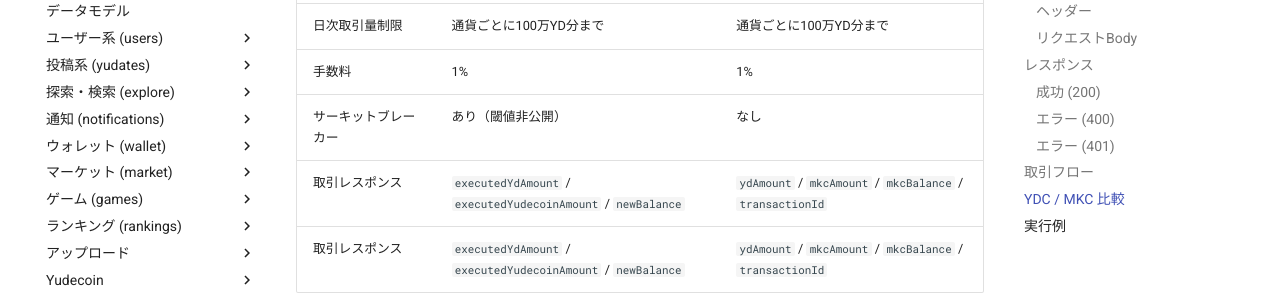
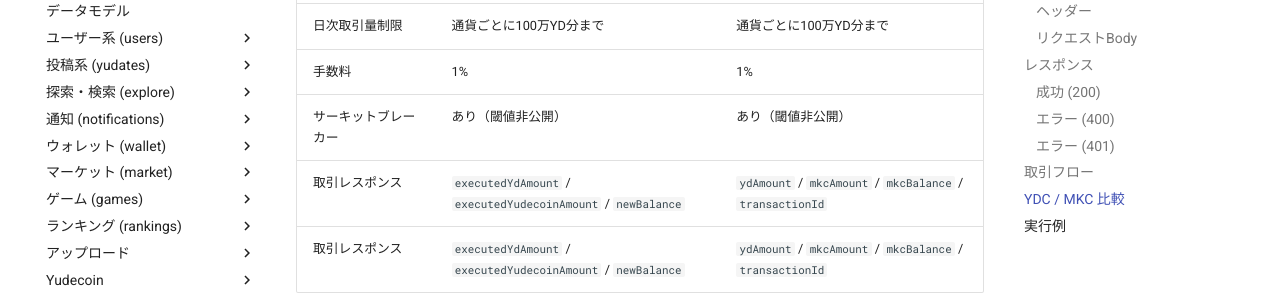
Before and after one commit to v0lkey/yudetter-api-docs, an MkDocs documentation site: the page built from docs/mikancoin/exchange.md, in a window 1280 px wide and 900 px high, scrolled down 2364 px. Shown: the part 151-450 px from the top of the window. Built offline with MkDocs 1.6.1 and Material for MkDocs 9.7.7, drawn with Linux system fonts in a browser that asks for light colours; comment, search, counter and statistics services are not loaded.

Commit message:
mikancoin CBを不明扱いに統一

```diff
--- a/docs/mikancoin/exchange.md
+++ b/docs/mikancoin/exchange.md
@@ -91,7 +91,7 @@ Mikancoin（MKC）の取引を実行します。YDCの `/api/yudecoin/trade` と
 | 一回の取引上限 | 保有YD残高の10% | 保有YD残高の10% |
 | 日次取引量制限 | 通貨ごとに100万YD分まで | 通貨ごとに100万YD分まで |
 | 手数料 | 1% | 1% |
-| サーキットブレーカー | あり（閾値非公開） | なし |
+| サーキットブレーカー | あり（閾値非公開） | あり（閾値非公開） |
 | 取引レスポンス | `executedYdAmount` / `executedYudecoinAmount` / `newBalance` | `ydAmount` / `mkcAmount` / `mkcBalance` / `transactionId` |
 | 取引レスポンス | `executedYdAmount` / `executedYudecoinAmount` / `newBalance` | `ydAmount` / `mkcAmount` / `mkcBalance` / `transactionId` |
 
```
